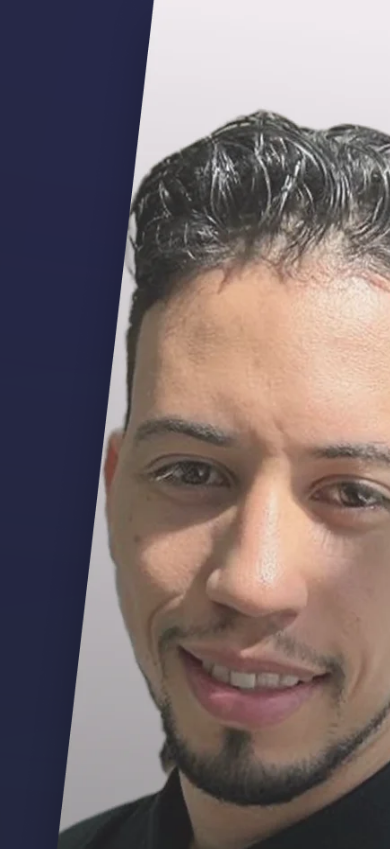
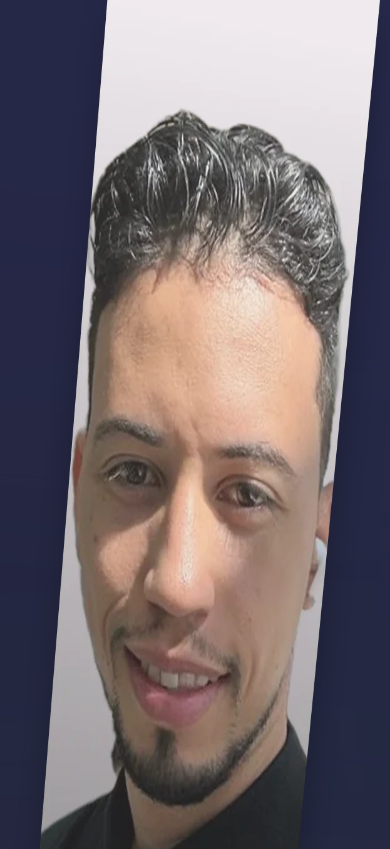
Before and after one commit to royeradames/royeradames-web-v2, an Angular app: page / in a window 390 px wide. Shown: the top 849 px of the page. Built offline with nearby package versions, Linux system fonts and the light colour scheme.

Commit message:
Add full-width styling for main page elements
Update CSS for the main page to ensure all child elements within the main container occupy 100% width. This change enhances layout consistency and responsiveness across the main page.

```diff
--- a/src/app/pages/main/main.page.css
+++ b/src/app/pages/main/main.page.css
@@ -6,3 +6,7 @@
   flex-wrap: wrap;
   flex-direction: column;
 }
+
+.main > * {
+  width: 100%;
+}
```
